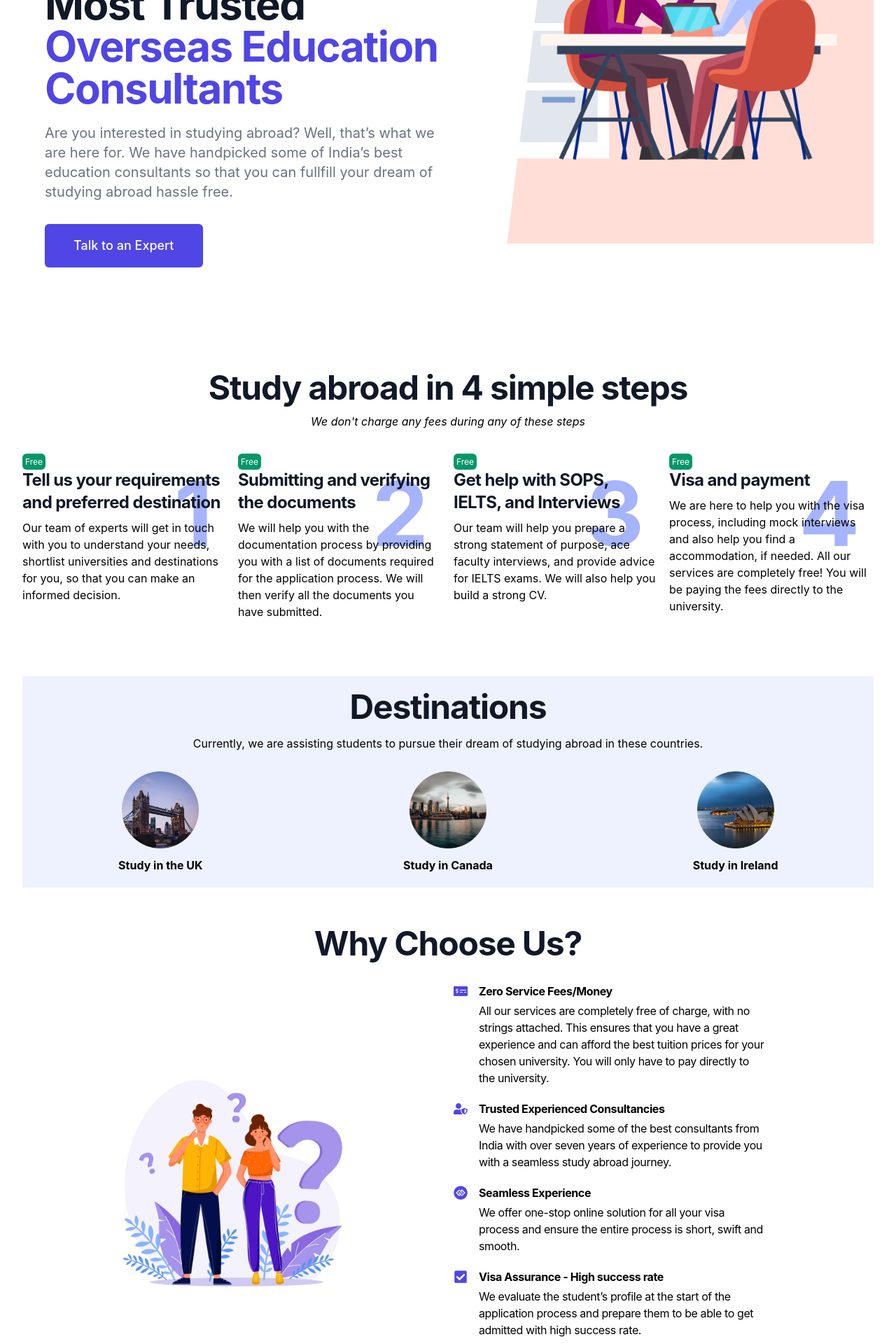
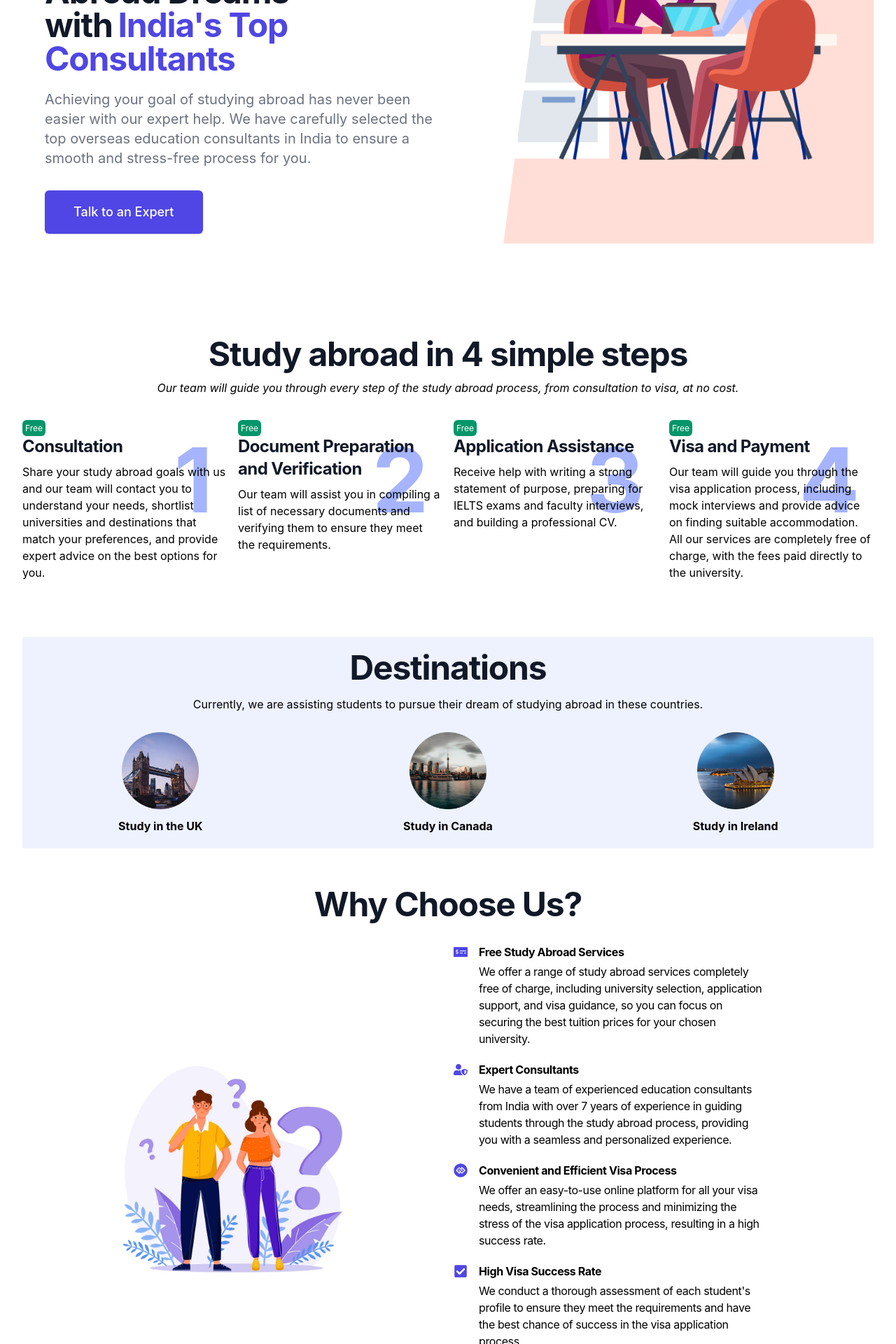
Before and after one commit to rahulknagori/consultancy, a Next.js app: page / in a window 1280 px wide. Shown: the part 260-2180 px from the top of the page at 70% size. Built offline with nearby package versions, Linux system fonts and the light colour scheme.

Commit message:
feat:better content

```diff
--- a/pages/index.tsx
+++ b/pages/index.tsx
@@ -200,19 +200,19 @@ const Home: NextPage = () => {
 
               <main className="mx-auto mt-10 max-w-7xl px-4 sm:mt-12 sm:px-6 md:mt-16 lg:mt-20 lg:px-8 xl:mt-28">
                 <div className="sm:text-center lg:text-left">
-                  <h1 className="text-4xl font-bold tracking-tight text-gray-900 sm:text-5xl md:text-6xl">
+                  <h1 className="text-4xl font-bold tracking-tight text-gray-900 sm:text-5xl md:text-5xl">
                     <span className="block xl:inline">
-                      Connect with India’s Most Trusted{" "}
+                      Achieve your Study Abroad Dreams with
                     </span>
-                    <span className="block text-indigo-600 xl:inline">
-                      Overseas Education Consultants
+                    <span className="block text-indigo-600 xl:inline ml-2">
+                      India's Top Consultants
                     </span>
                   </h1>
                   <p className="mt-3 text-base text-gray-500 sm:mx-auto sm:mt-5 sm:max-w-xl sm:text-lg md:mt-5 md:text-xl lg:mx-0">
-                    Are you interested in studying abroad? Well, that’s what we
-                    are here for. We have handpicked some of India’s best
-                    education consultants so that you can fullfill your dream of
-                    studying abroad hassle free.
+                    Achieving your goal of studying abroad has never been easier
+                    with our expert help. We have carefully selected the top
+                    overseas education consultants in India to ensure a smooth
+                    and stress-free process for you.
                   </p>
                   <div className="mt-5 sm:mt-8 sm:flex sm:justify-center lg:justify-start">
                     <div
@@ -247,7 +247,8 @@ const Home: NextPage = () => {
             Study abroad in 4 simple steps
           </h2>
           <p className="text-center mt-3 italic">
-            We don't charge any fees during any of these steps
+            Our team will guide you through every step of the study abroad
+            process, from consultation to visa, at no cost.
           </p>
           <div className="grid grid-cols-1 md:grid-cols-4 gap-4 mt-8">
             <div className="relative z-4">
@@ -258,12 +259,13 @@ const Home: NextPage = () => {
                 1
               </div>
               <h2 className="text-2xl relative z-4 font-bold tracking-tight text-gray-900">
-                Tell us your requirements and preferred destination
+                Consultation
               </h2>
               <p className="text-base relative z-4 text-gray mt-2">
-                Our team of experts will get in touch with you to understand
-                your needs, shortlist universities and destinations for you, so
-                that you can make an informed decision.
+                Share your study abroad goals with us and our team will contact
+                you to understand your needs, shortlist universities and
+                destinations that match your preferences, and provide expert
+                advice on the best options for you.
               </p>
             </div>
             <div className="relative z-4">
@@ -274,12 +276,12 @@ const Home: NextPage = () => {
                 2
               </div>
               <h2 className="text-2xl relative z-4 font-bold tracking-tight text-gray-900">
-                Submitting and verifying the documents
+                Document Preparation and Verification
               </h2>
               <p className="text-base relative z-4 text-gray mt-2">
-                We will help you with the documentation process by providing you
-                with a list of documents required for the application process.
-                We will then verify all the documents you have submitted.
+                Our team will assist you in compiling a list of necessary
+                documents and verifying them to ensure they meet the
+                requirements.
               </p>
             </div>
             <div className="relative z-4">
@@ -290,12 +292,12 @@ const Home: NextPage = () => {
                 3
               </div>
               <h2 className="text-2xl relative z-4 font-bold tracking-tight text-gray-900">
-                Get help with SOPS, IELTS, and Interviews
+                Application Assistance
               </h2>
               <p className="text-base relative z-4 text-gray mt-2">
-                Our team will help you prepare a strong statement of purpose,
-                ace faculty interviews, and provide advice for IELTS exams. We
-                will also help you build a strong CV.
+                Receive help with writing a strong statement of purpose,
+                preparing for IELTS exams and faculty interviews, and building a
+                professional CV.
               </p>
             </div>
             <div className="relative z-4">
@@ -306,13 +308,13 @@ const Home: NextPage = () => {
                 4
               </div>
               <h2 className="text-2xl relative z-4 font-bold tracking-tight text-gray-900">
-                Visa and payment
+                Visa and Payment
               </h2>
               <p className="text-base relative z-4 text-gray mt-2">
-                We are here to help you with the visa process, including mock
-                interviews and also help you find a accommodation, if needed.
-                All our services are completely free! You will be paying the
-                fees directly to the university.
+                Our team will guide you through the visa application process,
+                including mock interviews and provide advice on finding suitable
+                accommodation. All our services are completely free of charge,
+                with the fees paid directly to the university.
               </p>
             </div>
           </div>
@@ -380,53 +382,55 @@ const Home: NextPage = () => {
                 <div className="flex items-center">
                   <FaMoneyCheckAlt className="text-indigo-600" size={20} />
                   <h5 className="text-gray font-bold tracking-tight ml-4">
-                    Zero Service Fees/Money
+                    Free Study Abroad Services
                   </h5>
                 </div>
                 <p className="tracking-tight ml-9 mt-1 ">
-                  All our services are completely free of charge, with no
-                  strings attached. This ensures that you have a great
-                  experience and can afford the best tuition prices for your
-                  chosen university. You will only have to pay directly to the
-                  university.
+                  We offer a range of study abroad services completely free of
+                  charge, including university selection, application support,
+                  and visa guidance, so you can focus on securing the best
+                  tuition prices for your chosen university.
                 </p>
               </div>
               <div className="max-w-md mt-5">
                 <div className="flex items-center">
                   <FaUserShield className="text-indigo-600" size={20} />
                   <h5 className="text-gray font-bold tracking-tight ml-4">
-                    Trusted Experienced Consultancies
+                    Expert Consultants
                   </h5>
                 </div>
                 <p className=" tracking-tight  ml-9 mt-1">
-                  We have handpicked some of the best consultants from India
-                  with over seven years of experience to provide you with a
-                  seamless study abroad journey.
+                  We have a team of experienced education consultants from India
+                  with over 7 years of experience in guiding students through
+                  the study abroad process, providing you with a seamless and
+                  personalized experience.
                 </p>
               </div>
               <div className="max-w-md mt-5">
                 <div className="flex items-center">
                   <FaGgCircle className="text-indigo-600" size={20} />
                   <h5 className="text-gray font-bold tracking-tight ml-4">
-                    Seamless Experience
+                    Convenient and Efficient Visa Process
                   </h5>
                 </div>
                 <p className="tracking-tight  ml-9 mt-1">
-                  We offer one-stop online solution for all your visa process
-                  and ensure the entire process is short, swift and smooth.
+                  We offer an easy-to-use online platform for all your visa
+                  needs, streamlining the process and minimizing the stress of
+                  the visa application process, resulting in a high success
+                  rate.
                 </p>
               </div>
               <div className="max-w-md mt-5">
                 <div className="flex items-center">
                   <FaCheckSquare className="text-indigo-600" size={20} />
                   <h5 className="text-gray font-bold tracking-tight ml-4">
-                    Visa Assurance - High success rate
+                    High Visa Success Rate
                   </h5>
                 </div>
                 <p className="tracking-tight ml-9 mt-1">
-                  We evaluate the student’s profile at the start of the
-                  application process and prepare them to be able to get
-                  admitted with high success rate.
+                  We conduct a thorough assessment of each student's profile to
+                  ensure they meet the requirements and have the best chance of
+                  success in the visa application process.
                 </p>
               </div>
               <button
@@ -443,8 +447,9 @@ const Home: NextPage = () => {
             Partnered with 200+ universities
           </h2>
           <p className="sm:px-14 max-w-4xl m-auto md:px-28 text-base text-center relative z-4 text-gray mt-4">
-            Our consultants have partnered with some of the top universities in
-            the world to provide the best learning experience for our students.
+            Our consultants have established partnerships with over 200
+            universities worldwide, providing students with access to a wide
+            range of top-ranked institutions and diverse academic programs.
           </p>
           <div className="grid grid-cols-1 md:grid-cols-3 gap-4 mt-7 pb-5">
             <div className=" flex flex-col items-center">
```
